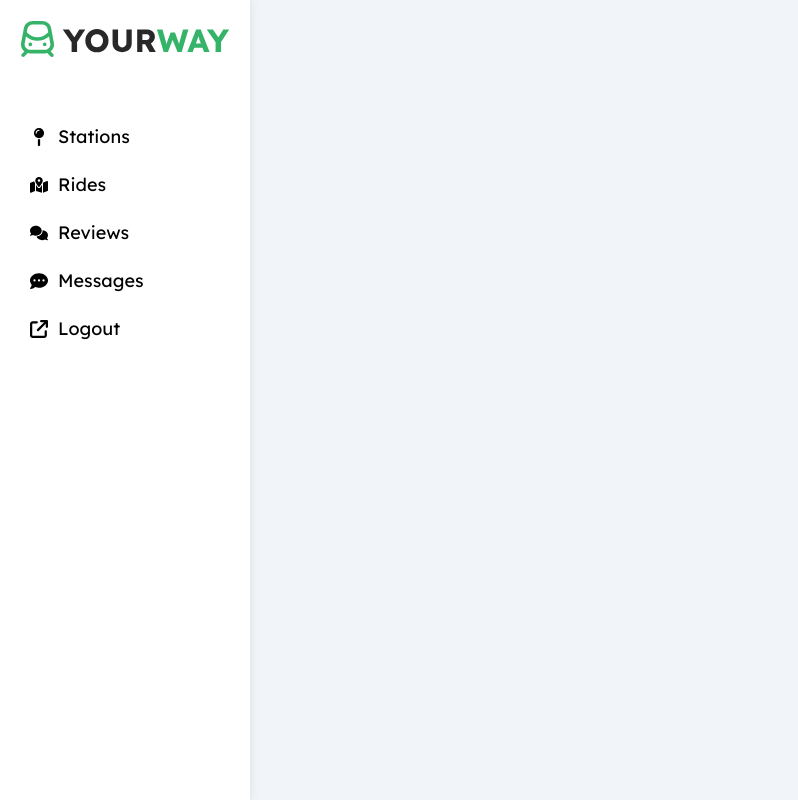
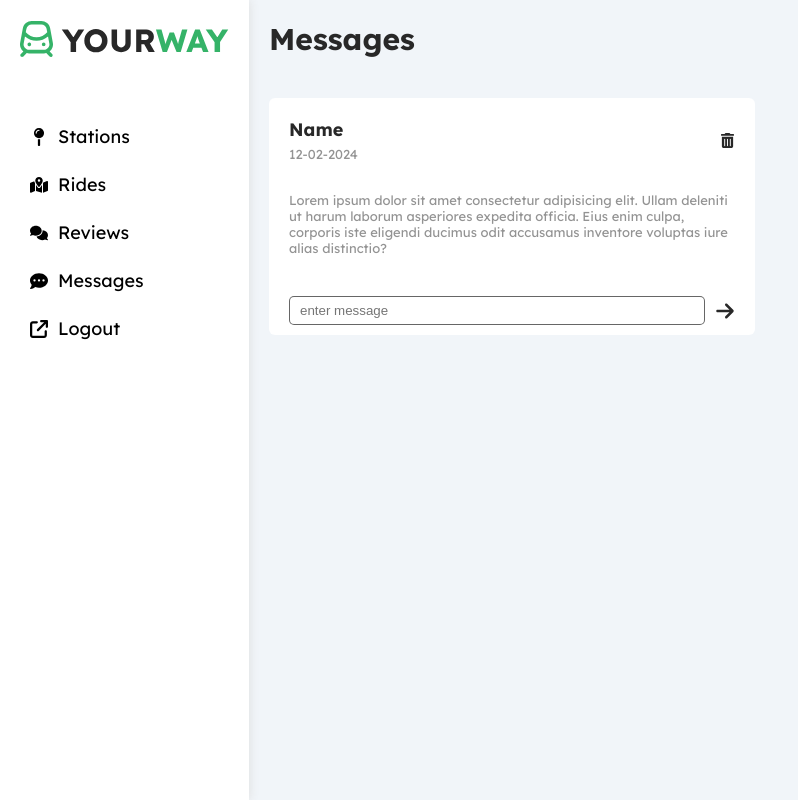
Before and after one commit to ayaamazloum/Subway-System, a React (Create React App) app in the folder subway-system/: page /branch/messages in a window 1280 px wide. Shown: the whole page, without its empty margins (0-798 px from the left). Built offline with nearby package versions, Linux system fonts and the light colour scheme.

Commit message:
Finsih the Message page

```diff
--- a/subway-system/src/App.jsx
+++ b/subway-system/src/App.jsx
@@ -13,6 +13,7 @@ import { Route, Routes } from "react-router-dom";
 import { useLocation } from "react-router-dom";
 import SideBar from "./pages/Branch/Components/SideBar.jsx";
 import Reviews from "./pages/Branch/Components/Reviews.jsx";
+import Messages from "./pages/Branch/Components/Messages.jsx";
 import { FontAwesomeIcon } from "@fortawesome/react-fontawesome";
 import Stations from "./pages/Branch/Components/Stations.jsx";
 
@@ -50,6 +51,7 @@ const App = () => {
             <Route path="/branch/stations" element={<Main />} />
             <Route path="/branch/rides" element={<Rides />} />
             <Route path="/branch/reviews" element={<Reviews />} />
+            <Route path="/branch/messages" element={<Messages />} />
           </Routes>
         </div>
       )}
--- /dev/null
+++ b/subway-system/src/pages/Branch/Components/Message.jsx
@@ -0,0 +1,34 @@
+import React from "react";
+import { FontAwesomeIcon } from "@fortawesome/react-fontawesome";
+import { faArrowRight, faTrashCan } from "@fortawesome/free-solid-svg-icons";
+const Message = () => {
+  return (
+    <>
+      <div className="message  bg-white rad-6 p-relative">
+        <div className="p-20 between-flex">
+          <div className="head">
+            <h4 className="m-0 fs-18">Name</h4>
+            <p className="fs-13 c-gray mt-5 ">12-02-2024</p>
+          </div>
+          <div className="center-flex gap-5 actions">
+            <FontAwesomeIcon icon={faTrashCan} />
+          </div>
+        </div>
+        <div className="info between-flex">
+          <p>
+            Lorem ipsum dolor sit amet consectetur adipisicing elit. Ullam
+            deleniti ut harum laborum asperiores expedita officia. Eius enim
+            culpa, corporis iste eligendi ducimus odit accusamus inventore
+            voluptas iure alias distinctio?
+          </p>
+        </div>
+        <div className="reply">
+          <input type="text" placeholder="enter message" />
+          <FontAwesomeIcon icon={faArrowRight} />
+        </div>
+      </div>
+    </>
+  );
+};
+
+export default Message;
--- /dev/null
+++ b/subway-system/src/pages/Branch/Components/Messages.jsx
@@ -0,0 +1,16 @@
+import React from "react";
+import Message from "./Message";
+const Messages = () => {
+  return (
+    <>
+      <div className="content w-full">
+        <h1 className="p-relative fs-30">Messages</h1>
+        <div className="messages-page d-grid gap-20 m-20">
+          <Message />
+        </div>
+      </div>
+    </>
+  );
+};
+
+export default Messages;
--- a/subway-system/src/pages/Branch/Styles/index.css
+++ b/subway-system/src/pages/Branch/Styles/index.css
@@ -220,3 +220,63 @@ a {
   padding: 10px 20px 20px 20px;
   color: var(--gray-color);
 }
+
+.messages-page {
+  grid-template-columns: repeat(auto-fill, minmax(350px, 1fr));
+}
+@media (max-width: 767px) {
+  .messages-page {
+    grid-template-columns: minmax(200px, 1fr);
+    margin-left: 10px;
+    margin-right: 10px;
+    gap: 10px;
+  }
+}
+.messages-page .message {
+  overflow: hidden;
+}
+.messages-page .message .actions button {
+  width: 85px;
+  font-size: 15px;
+  padding: 2px 10px;
+  border-radius: 5px;
+  color: var(--white-color);
+  border: none;
+  background-color: var(--green-color);
+}
+.messages-page .message .actions svg {
+  width: 15px;
+  height: 15px;
+  transition: color 0.2s ease-in;
+}
+.messages-page .message .actions svg:hover {
+  cursor: pointer;
+  color: var(--red-color);
+}
+.messages-page .message .info {
+  font-size: 13px;
+  margin-bottom: 20px;
+  padding: 10px 20px 10px 20px;
+  color: var(--gray-color);
+}
+.messages-page .message .reply {
+  display: flex;
+  align-items: center;
+  gap: 10px;
+  padding: 10px 20px 10px 20px;
+}
+.messages-page .message .reply input {
+  flex: 1;
+  border-radius: 5px;
+  padding: 6px 10px;
+  border: 1px solid rgba(0, 0, 0, 0.6);
+}
+.messages-page .message .reply svg {
+  width: 20px;
+  height: 20px;
+  transition: color 0.2s ease-in;
+}
+.messages-page .message .reply svg:hover {
+  cursor: pointer;
+  color: var(--green-color);
+}
```
